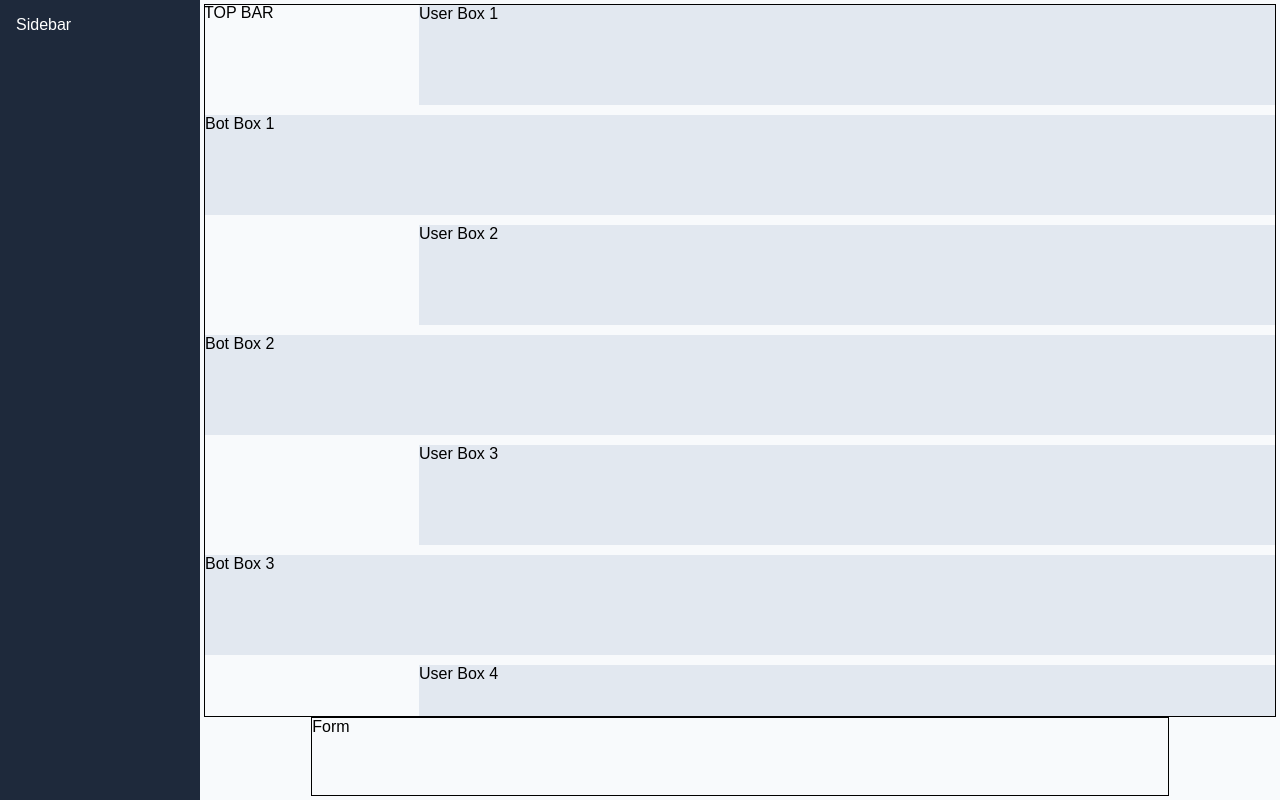
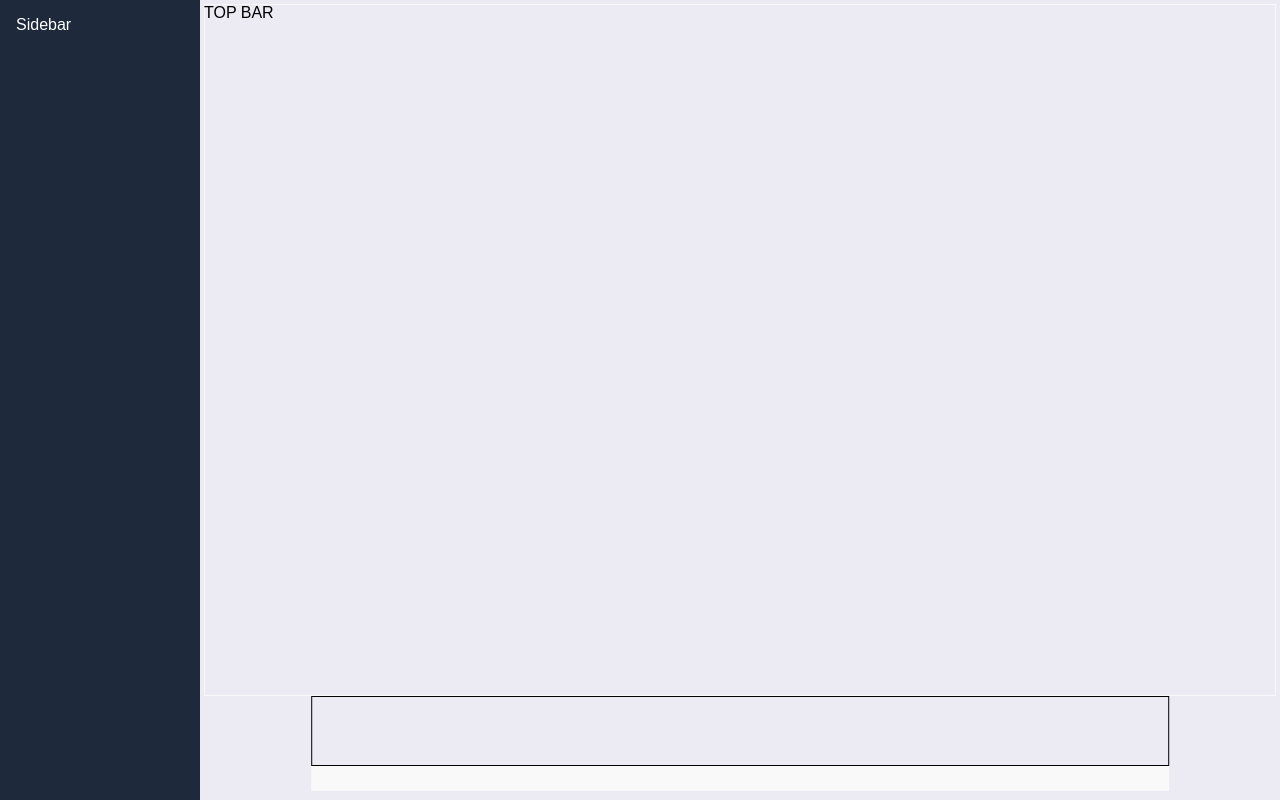
Before and after one commit to YashKushwaha/chatbot_ui, a FastAPI app: page / in a window 1280 px wide; the page is wider, and only the part inside the window is pictured. Run offline with FastAPI, Linux system fonts and the light colour scheme.

Commit message:
basic ui layout completed. working input form

```diff
--- a/back_end/main.py
+++ b/back_end/main.py
@@ -1,13 +1,18 @@
 import os
 from pathlib import Path
+
+from pydantic import BaseModel
+
 from fastapi import FastAPI
 from fastapi import Request
 
 from fastapi.staticfiles import StaticFiles
-from fastapi.responses import HTMLResponse
+from fastapi.responses import HTMLResponse, JSONResponse
 
 from config_settings import *
 
+class QueryRequest(BaseModel):
+    message: str
 
 app = FastAPI()
 
@@ -22,7 +27,10 @@
         "chat_endpoint": "/chat"
     })
 
-
+@app.post("/chat")
+def chat(request: Request, query: QueryRequest):
+    response = query.message
+    return JSONResponse(content={"response": response})
 
 if __name__ == "__main__":
     import uvicorn
--- a/front_end/static/css/content_box.css
+++ b/front_end/static/css/content_box.css
@@ -8,26 +8,69 @@
 .scrollable-content {
   flex: 1; /* This fills remaining space */
   overflow-y: auto;
-  border: 1px solid #000;
+  border: 1px solid #f7f7f7;
+  width: 100%;
+  margin: 0 auto;
 }
+
+.chat-history-wrapper {
+    width: 80%;
+    height: 80%;
+    position: relative;
+    margin: 0 auto;
+}
+
+/* fixed-height footer area */
 .form-div {
-  flex: 0 0 auto;
-  height: 10%;
+  height: 100px; /* Fixed container height */
+  position: relative;
+  background: transparent;
+  z-index: 2; /* Important: bring it above scrollable-content if needed */
+  overflow: visible; /* allow inner to "spill" */
+}
+
+.form-inner {
   width: 80%;
   margin: 0 auto;
+  position: absolute;
+  bottom: 0;
+  left: 50%;
+  transform: translateX(-50%);
+  height: 100px;
+  overflow: visible; /* allow inner to "spill"   overflow-y: auto; */
+
+}
+
+#user-input-div  {
+  width: 100%;
+  height: 70px;
+  overflow-y: auto;
+  overflow-x: hidden;
   border: 1px solid #000;
 }
 
-.chat-box-user {
-    width: 80%;
+
+#control-buttons {
+  width: 100%;
+  padding: 0rem;
+  outline: none;
+  background: #f9f9f9;
+  height: 25px;
+  overflow-y: auto;
+}
+
+.user-message {
+    width: 60%;
     height: 100px;
-    margin-left: auto;
+    margin-left: calc(30%); ;
     background-color: #e2e8f0;
     margin-bottom: 10px;
+
 }
 
 .chat-box-bot {
-    width: 100%;
+    width: 80%;
+    margin: 1rem auto; /* ⬅️ centers child-a */
     height: 100px;
     background-color: #e2e8f0;
     margin-bottom: 10px;
--- a/front_end/static/css/layout.css
+++ b/front_end/static/css/layout.css
@@ -24,7 +24,7 @@
 }
 
 /* Outer layout */
-.layout {
+.app-layout {
   display: flex;
   height: 100vh; /* Full viewport height */
   width: 100vw;
@@ -32,7 +32,7 @@
 }
 
 /* Sidebar */
-.sidebar {
+.layout-sidebar {
   width: 200px;
   background-color: #1e293b; /* Slate-800 */
   color: white;
@@ -41,23 +41,18 @@
   display: flex;
   flex-direction: column;
   gap: 1rem;
+  box-shadow: 2px 0 5px rgba(0,0,0,0.1);
 }
 
 /* .content is a flex item inside .layout AND a flex container itself */
-.content {
+.layout-content {
   flex: 1; /* <-- behave as flex item */
   display: flex; /* <-- behave as flex container */
   flex-direction: column;
-  background-color: #f8fafc;
+  background-color: #eceaf2;
   padding: 0.25rem;
-  overflow-y: auto;
-  width: 800px;
-}
-
-
-/* Optional Styling */
-.sidebar {
-  box-shadow: 2px 0 5px rgba(0,0,0,0.1);
+  position: relative;
+  overflow: hidden;
 }
 
 @media (max-width: 768px) {
--- a/front_end/templates/components/chat_history.html
+++ /dev/null
@@ -1,4 +0,0 @@
-  {% for i in range(10) %}
-    <div class="chat-box-user">User Box {{ i + 1 }}</div>
-    <div class="chat-box-bot">Bot Box {{ i + 1 }}</div>
-  {% endfor %}
--- a/front_end/templates/components/content.html
+++ b/front_end/templates/components/content.html
@@ -1,10 +1,14 @@
 <div class="top-bar">TOP BAR </div>
 
-<div class="scrollable-content">
+<div id="chat-history-container" class="scrollable-content">
     <div id="chat-history" class="chat-history">
-        {% include "components/chat_history.html" %}
 
     </div>
 </div>
 
-<div class="form-div">Form</div>
+<div class="form-div">
+    <div class="form-inner">
+      <div id="user-input-div" contenteditable="true"  data-placeholder="Type your message here..."></div>
+      <div id="control-buttons"></div>
+    </div>
+</div>
--- a/front_end/templates/index.html
+++ b/front_end/templates/index.html
@@ -5,10 +5,11 @@
   <link rel="stylesheet" href="static/css/content_box.css" />
 </head>
 <body>
-  <div class="layout">
-    <div class="sidebar">{% include "components/sidebar.html" %}</div>
-    <div class="content">{% include "components/content.html" %}</div>
+  <div class="app-layout">
+    <div class="layout-sidebar">{% include "components/sidebar.html" %}</div>
+    <div class="layout-content">{% include "components/content.html" %}</div>
   </div>
 
+  <script src="static/js/script.js"></script>
 </body>
 </html>
```
Also changed, not shown: front_end/static/js/script.js (added, +40 -0 lines).
